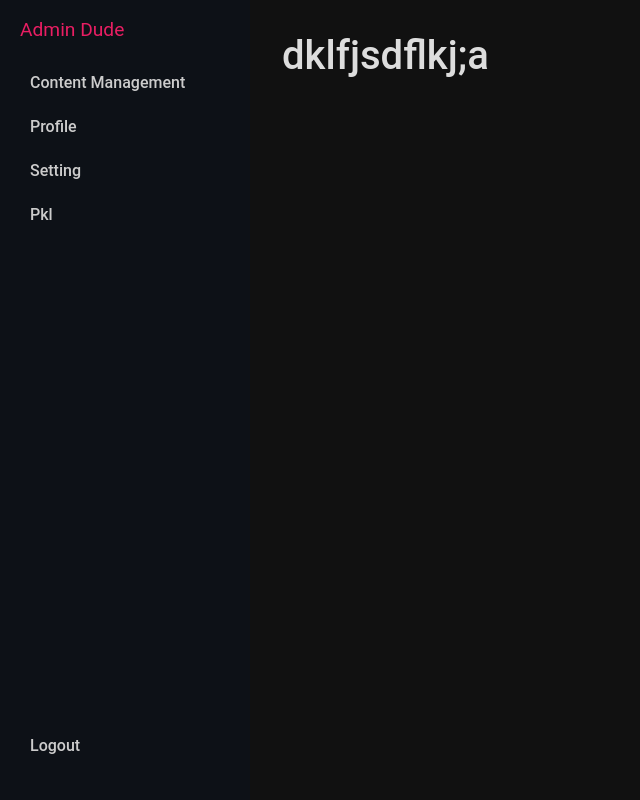
After one commit to Jauziyah/porto_new, a CodeIgniter 4 app: the page made by app/Views/pages/pkl.php in a window 1280 px wide. The commit adds this page. Shown: the whole page, without its empty margins (0-640 px from the left). Run offline with PHP 8.4 and a stand-in for CodeIgniter, Linux system fonts and the light colour scheme; the template is opened without the code that fills it, so the values that code supplies are empty; some libraries are stand-ins or nearby versions.

Commit message:
PKL Inisialization

```diff
--- a/app/Models/Porto_model.php
+++ b/app/Models/Porto_model.php
@@ -147,7 +147,6 @@ class Porto_model extends Model
 
         return $builder;
     }
-
         public function getCertificates($userId = null)
     {
         $builder = $this->db->table('certificates')
--- a/app/Views/layout/template.php
+++ b/app/Views/layout/template.php
@@ -138,6 +138,10 @@
           <i class="bi bi-gear"></i>
           <span>Setting</span>
         </a>
+        <a href="/pkl" class="nav-link" data-page="settings">
+          <i class="bi bi-gear"></i>
+          <span>Pkl</span>
+        </a>
       </nav>
 
       <nav class="nav flex-column nav-bottom">
--- /dev/null
+++ b/app/Views/pages/pkl.php
@@ -0,0 +1,5 @@
+<?= $this->extend('layout/template') ?>
+
+<?= $this->section('content') ?>
+<h1>dklfjsdflkj;a</h1>
+<?= $this->endSection()?>
```
Also changed, not shown: app/Config/Routes.php (+7 -6 lines), app/Controllers/Pkl_controller.php (added, +10 -0 lines), app/Models/Pkl_model.php (added).
